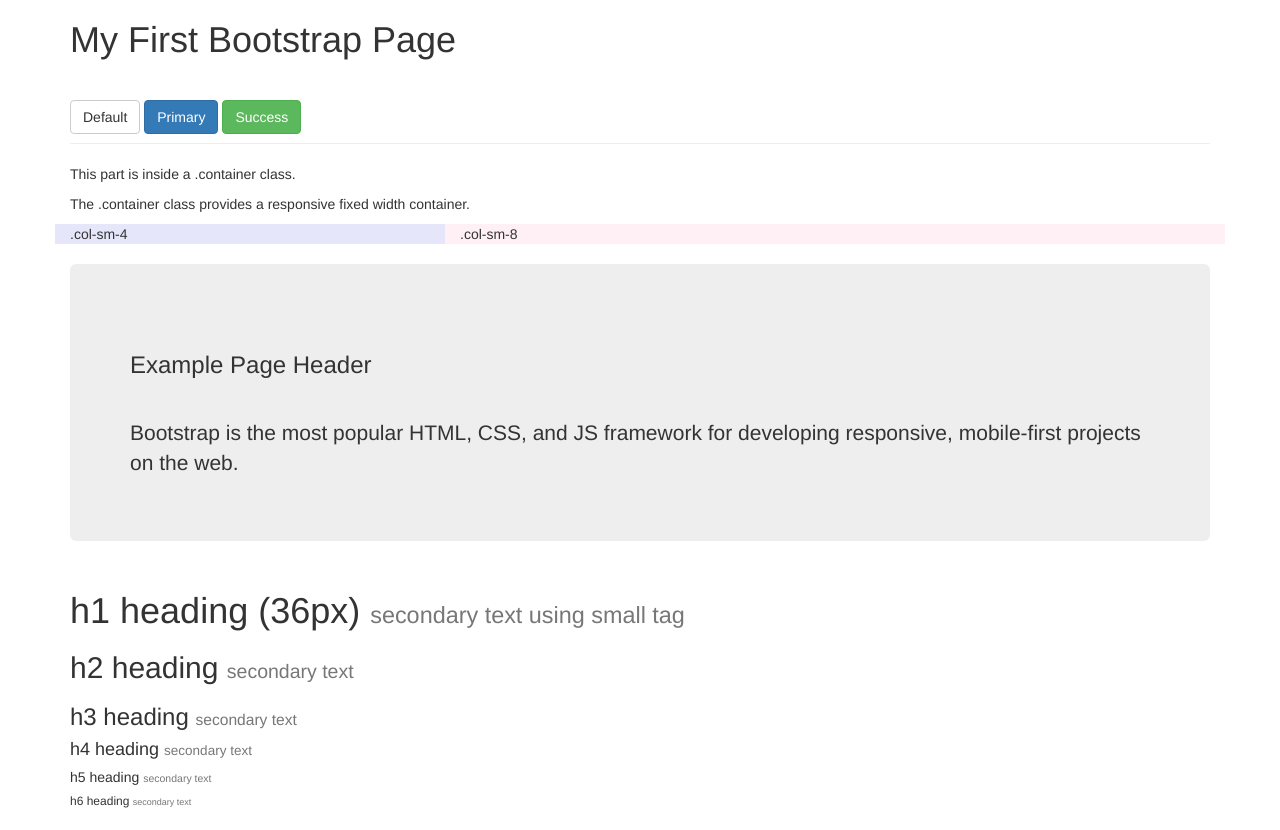
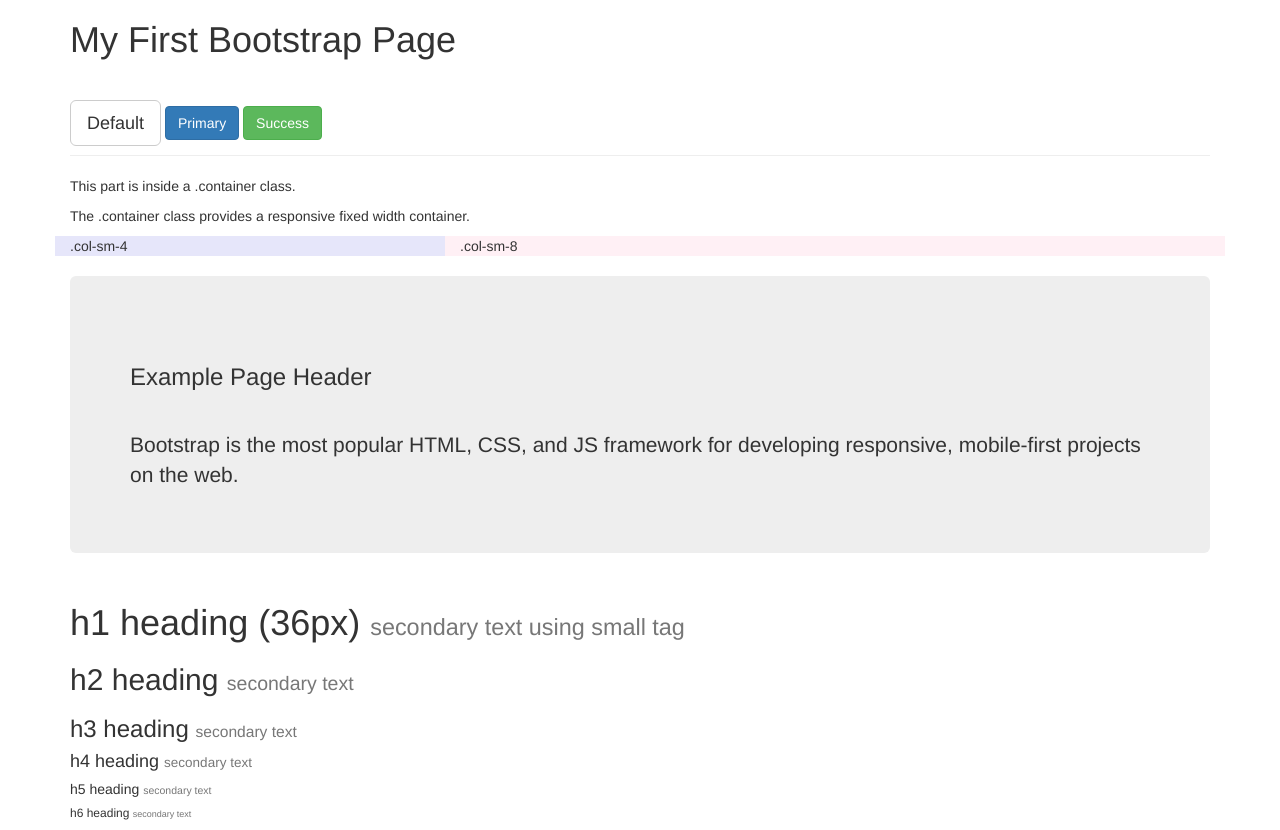
Before and after one commit to xiuyansyu/UTEKtest, a plain HTML site: page index.html in a window 1280 px wide. Drawn offline with nearby package versions, Linux system fonts and the light colour scheme.

Commit message:
Update index.html

```diff
--- a/index.html
+++ b/index.html
@@ -14,7 +14,7 @@
 <div class="container">
   <h1>My First Bootstrap Page</h1>
   <div class="page-header">
-    <a href="http://facebook.com"><button type="button" class="btn btn-default">Default</button></a>
+    <a href="http://facebook.com"><button type="button" class="btn btn-default btn-lg">Default</button></a>
     <button type="button" class="btn btn-primary">Primary</button>
     <button type="button" class="btn btn-success">Success</button>
   </div>
```
